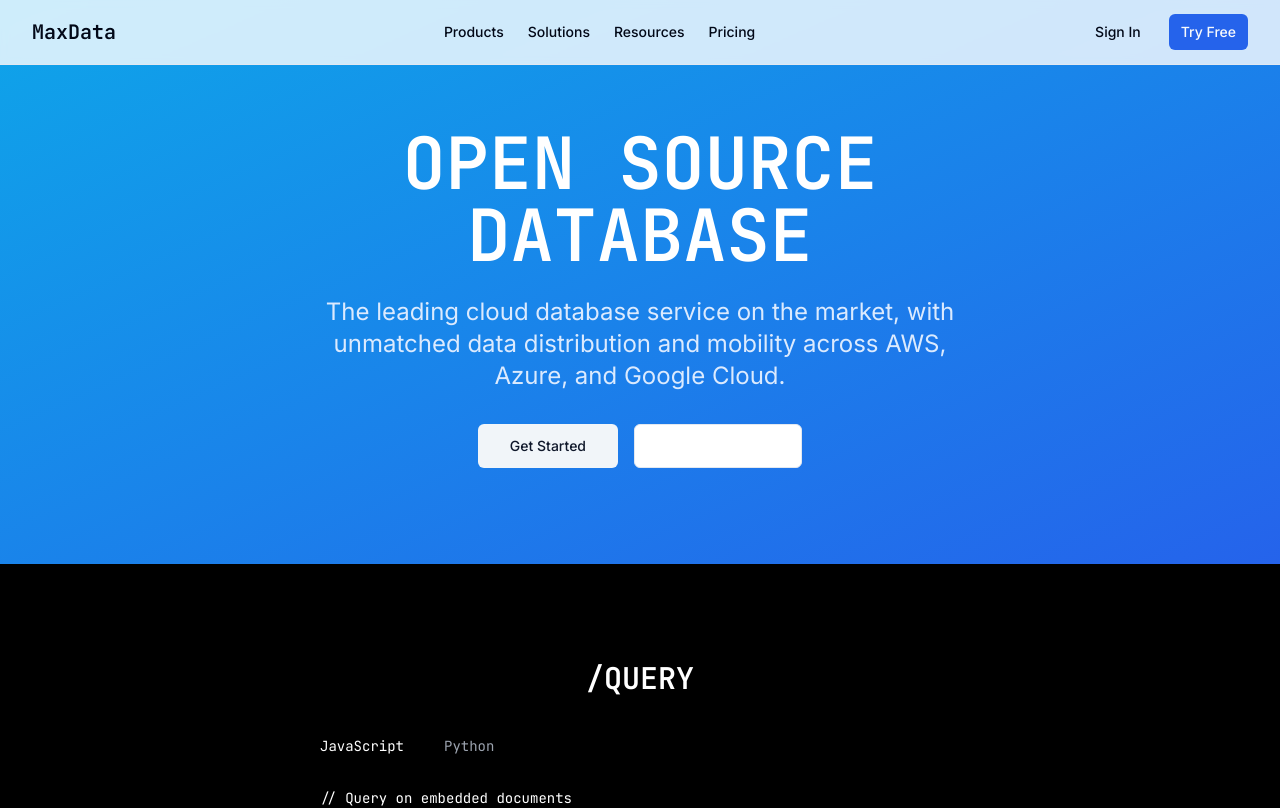
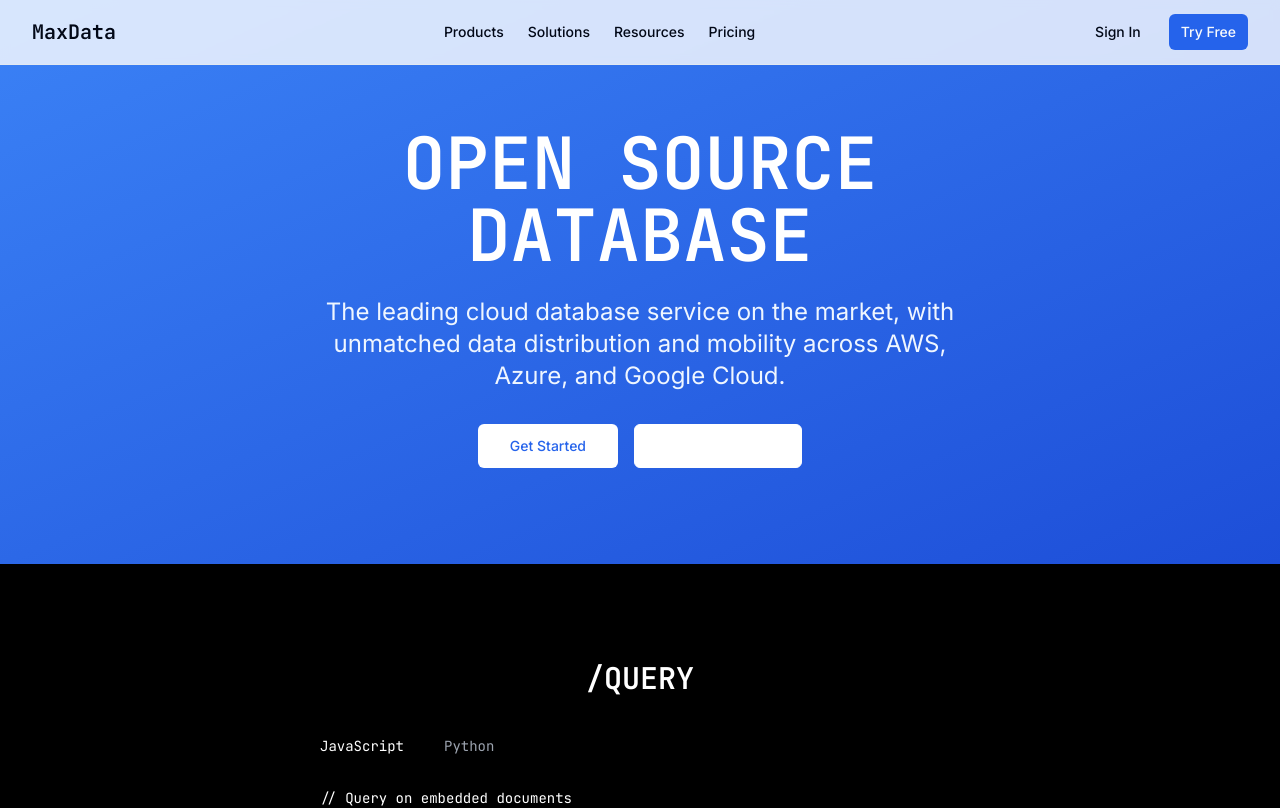
Before and after one commit to ishhumn/t-8087, a React (Vite) app: page / in a window 1280 px wide. Shown: the top 808 px of the page. Built offline with nearby package versions, Linux system fonts and the light colour scheme.

Commit message:
Update color consistency
Adjust color scheme across the application to ensure a cohesive and visually appealing look.
[skip gpt_engineer]

```diff
--- a/src/pages/Index.tsx
+++ b/src/pages/Index.tsx
@@ -17,15 +17,15 @@ const Index = () => {
             <br />
             DATABASE
           </h1>
-          <p className="text-xl md:text-2xl max-w-2xl mx-auto mb-8 text-blue-100">
+          <p className="text-xl md:text-2xl max-w-2xl mx-auto mb-8 text-blue-50">
             The leading cloud database service on the market, with unmatched data
             distribution and mobility across AWS, Azure, and Google Cloud.
           </p>
           <div className="flex justify-center space-x-4">
-            <Button size="lg" variant="secondary">
+            <Button size="lg" className="bg-white text-blue-600 hover:bg-blue-50">
               Get Started
             </Button>
-            <Button size="lg" variant="outline">
+            <Button size="lg" variant="outline" className="text-white border-white hover:bg-white/10">
               Documentation
             </Button>
           </div>
@@ -43,7 +43,7 @@ const Index = () => {
       </section>
 
       {/* Features Section */}
-      <section className="py-24">
+      <section className="py-24 bg-background">
         <div className="container mx-auto">
           <h2 className="text-3xl font-mono font-bold mb-12 text-center">
             /CAPABILITIES
--- a/tailwind.config.ts
+++ b/tailwind.config.ts
@@ -59,7 +59,7 @@ export default {
       },
       backgroundImage: {
         'gradient-radial': 'radial-gradient(var(--tw-gradient-stops))',
-        'hero-gradient': 'linear-gradient(to bottom right, #0ea5e9, #2563eb)',
+        'hero-gradient': 'linear-gradient(to bottom right, #3b82f6, #1d4ed8)',
       },
       keyframes: {
         "accordion-down": {
```
